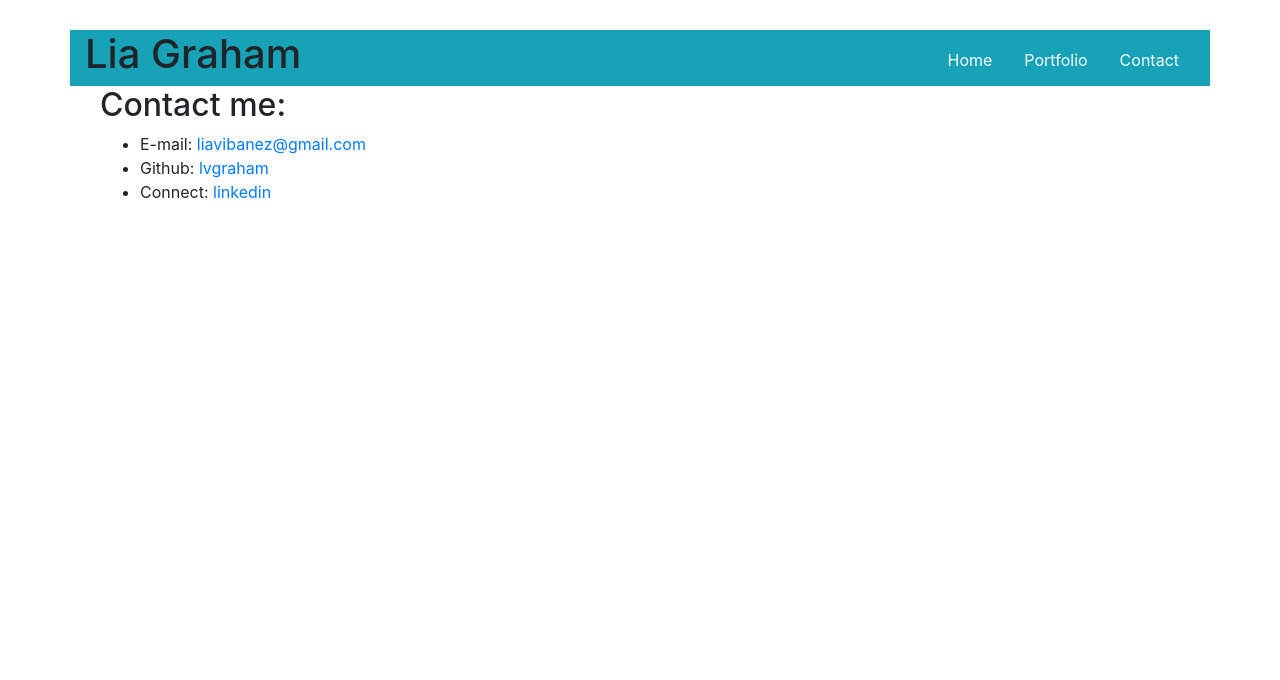
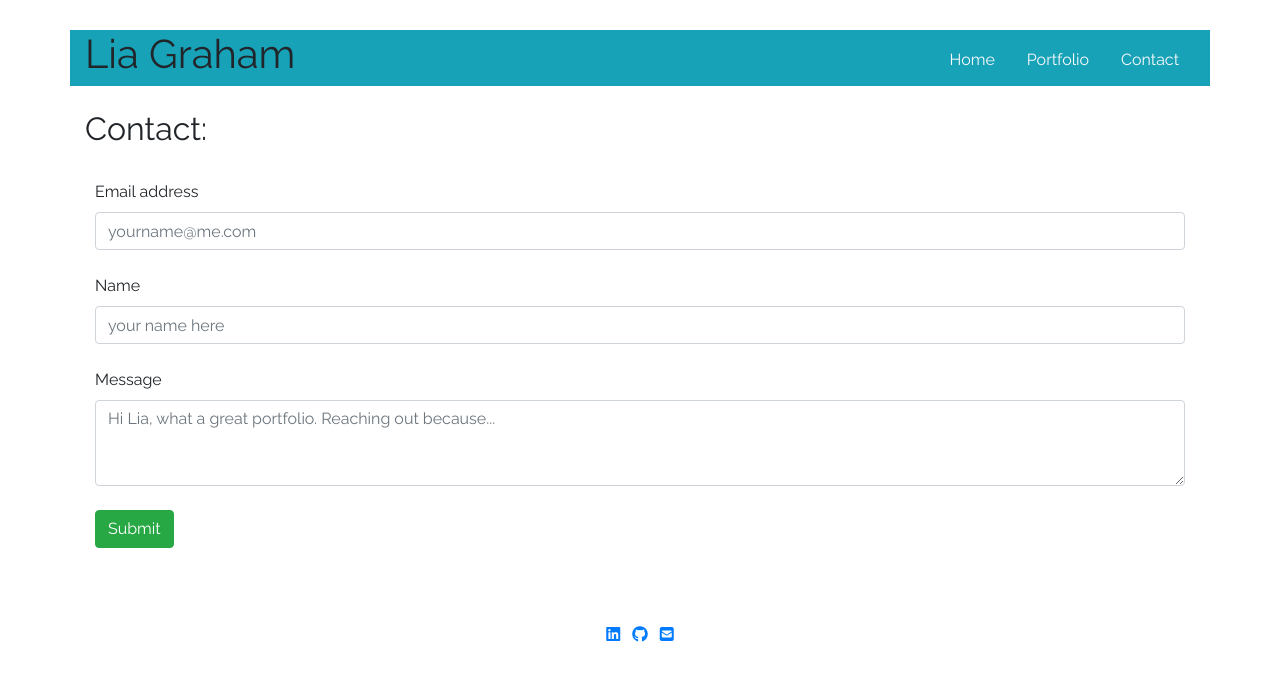
Before and after one commit to lvgraham/Portfolio, a plain HTML site: page contact.html in a window 1280 px wide. Drawn offline with nearby package versions, Linux system fonts and the light colour scheme.

Commit message:
adding social links

```diff
--- a/contact.html
+++ b/contact.html
@@ -4,12 +4,16 @@
     <meta charset="UTF-8">
     <meta name="viewport" content="width=device-width, initial-scale=1.0">
     <link rel="stylesheet" type="text/css" href="css/style.css">
+    <link href="https://fonts.googleapis.com/css?family=Raleway&display=swap" rel="stylesheet">
+    <script src="https://kit.fontawesome.com/2a95f368e8.js" crossorigin="anonymous"></script>
     <link rel="stylesheet" href="https://stackpath.bootstrapcdn.com/bootstrap/4.4.1/css/bootstrap.min.css" integrity="sha384-Vkoo8x4CGsO3+Hhxv8T/Q5PaXtkKtu6ug5TOeNV6gBiFeWPGFN9MuhOf23Q9Ifjh" crossorigin="anonymous">
     <title>Lia's Contact Info</title>
 </head>
-<body>
-  <div class="container">
-      <div class="row t-30 bg-info">
+<body></body>
+  <main class="container">
+
+    <!-- header/navbar -->
+    <nav class="row t-30 bg-info">
       <div class="col-6">
           <h1>Lia Graham</h1>
       </div>
@@ -26,51 +30,50 @@
               </li>
           </ul>
       </div>
+    </nav>
+    <br>
+
+    <!-- contact form -->
+    <form class="container">
+      <div class="row">
+        <h2>Contact:</h2>
       </div>
+      <br>
+      <div class="form-row">
+        <label>Email address</label>
+        <input type="text" class="form-control" placeholder="yourname@me.com">
+      </div>
+      <br>
+      <div class="form-row">
+        <label>Name</label>
+        <input type="text" class ="form-control" placeholder="your name here">
+      </div>
+      <br>
+      <div class="form-row">
+        <label>Message</label>
+        <textarea class="form-control" rows="3" placeholder="Hi Lia, what a great portfolio. Reaching out because..."></textarea>
+      </div>
+      <br>
+      <div class="form-row">
+        <button type="submit" class="btn btn-success">Submit</button>
+      </div>
+    </form>
 
-
-      <!--<div class="card-deck">
-
-          <div class="card">
-            <img src="./images/email.png" class="card-img-top" alt="email icon" id="email">
-            <div class="card-body">
-              <h5 class="card-title">Card title</h5>
-              <p class="card-text">This is a longer card with supporting text below as a natural lead-in to additional content. This content is a little bit longer.</p>
-              <p class="card-text"><small class="text-muted">Last updated 3 mins ago</small></p>
-            </div>
-        </div>
-
-          <div class="card">
-            <img src="./images/linkedin.png" class="card-img-top" alt="linkedin icon" id="linkedin">
-            <div class="card-body">
-              <h5 class="card-title">Card title</h5>
-              <p class="card-text">This card has supporting text below as a natural lead-in to additional content.</p>
-              <p class="card-text"><small class="text-muted">Last updated 3 mins ago</small></p>
-            </div>
-          </div>
-
-          <div class="card">
-            <img src="/images/github.png" class="card-img-top" alt="github icon" id="github">
-            <div class="card-body">
-              <h5 class="card-title">Card title</h5>
-              <p class="card-text">This is a wider card with supporting text below as a natural lead-in to additional content. This card has even longer content than the first to show that equal height action.</p>
-              <p class="card-text"><small class="text-muted">Last updated 3 mins ago</small></p>
-            </div>
-          </div>
-      </div> -->
-
-
-        <div class="container">
-          <h2>Contact me:</h2>
-
-                <ul>
-                    <li>E-mail: <a href="mailto:liavibanez@gmail.com">liavibanez@gmail.com</a></li>
-                    <li>Github: <a href="https://github.com/lvgraham">lvgraham</a></li>
-                    <li>Connect: <a href="https://www.linkedin.com/in/lia-graham-1103a292/">linkedin</a></li>
+    <!-- footer -->
+    <footer class="d-flex justify-content-center">
+        <ul class="list-inline">
+            <li class="list-inline-item">
+                <a href="https://www.linkedin.com/in/lia-graham-1103a292/" target="_blank"><i class="fab fa-linkedin"></i></a>
+            </li>
+            <li class="list-inline-item">
+                <a href="https://github.com/lvgraham" target="_blank"><i class="fab fa-github"></i></a>
+            </li>
+            <li class="list-inline-item">
+                <a href="mailto:liavibanez@gmail.com" target="_blank"><i class="fas fa-envelope-square"></i></a>
+            </li>
         </ul>
-
-        </div>
-  </div>
+    </footer>
+  </main>
 
 </body>
 </html>
--- a/css/style.css
+++ b/css/style.css
@@ -1,3 +1,7 @@
+*{
+  font-family: 'Raleway', sans-serif;
+}
+
 .t-30{
   margin-top: 30px;
 }
@@ -15,3 +19,7 @@
 .card-group{
   margin-top: 20px;
 }
+
+footer{
+  margin-top: 75px;
+}
```
Also changed, not shown: index.html (+22 -7 lines), portfolio.html (+24 -6 lines), 1 other file. Lines whose indentation alone changed are shown as unchanged.
